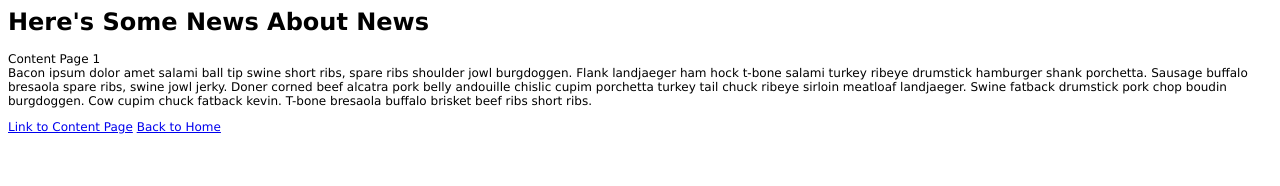
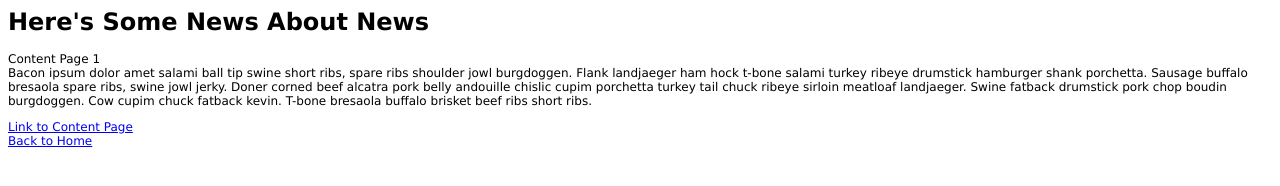
Before and after one commit to jasonwah/jasonwah.github.io, a plain HTML site: page contentpage.html in a window 1280 px wide. Drawn offline with Linux system fonts and the light colour scheme.

Commit message:
Fixing Spacing and formatting

```diff
--- a/contentpage.html
+++ b/contentpage.html
@@ -37,7 +37,7 @@
   'videoAction': 'play',
   'videoId': '123456',
   'videoTitle': 'Video Title Here',
-  'videoCategory': 'Sports'})">Link to Content Page</a>
+  'videoCategory': 'Sports'})">Link to Content Page</a><br>
 
 <a href="index.html">Back to Home</a>
 
```
